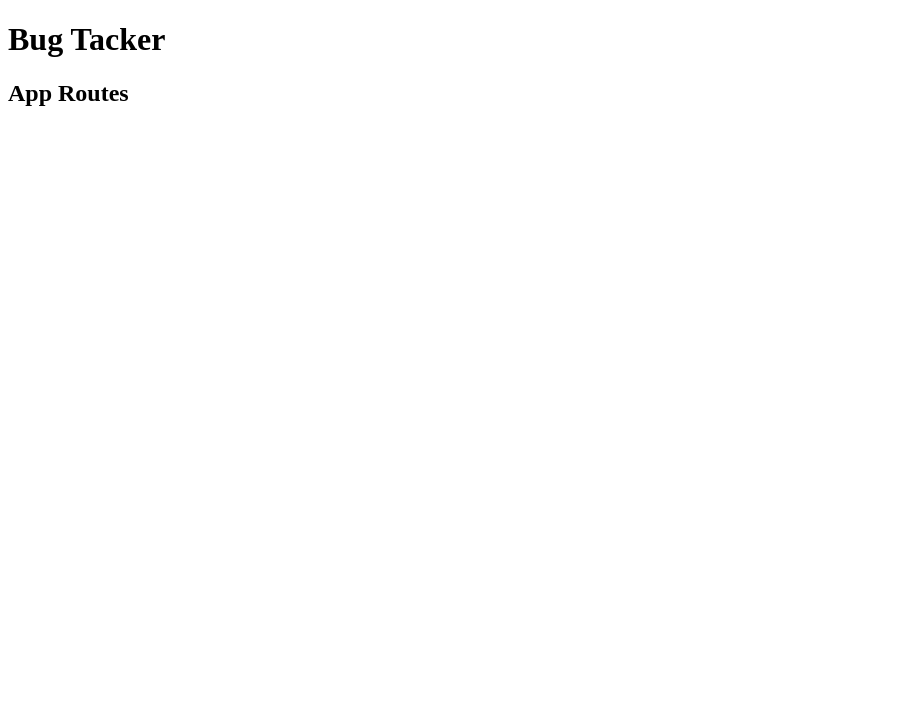
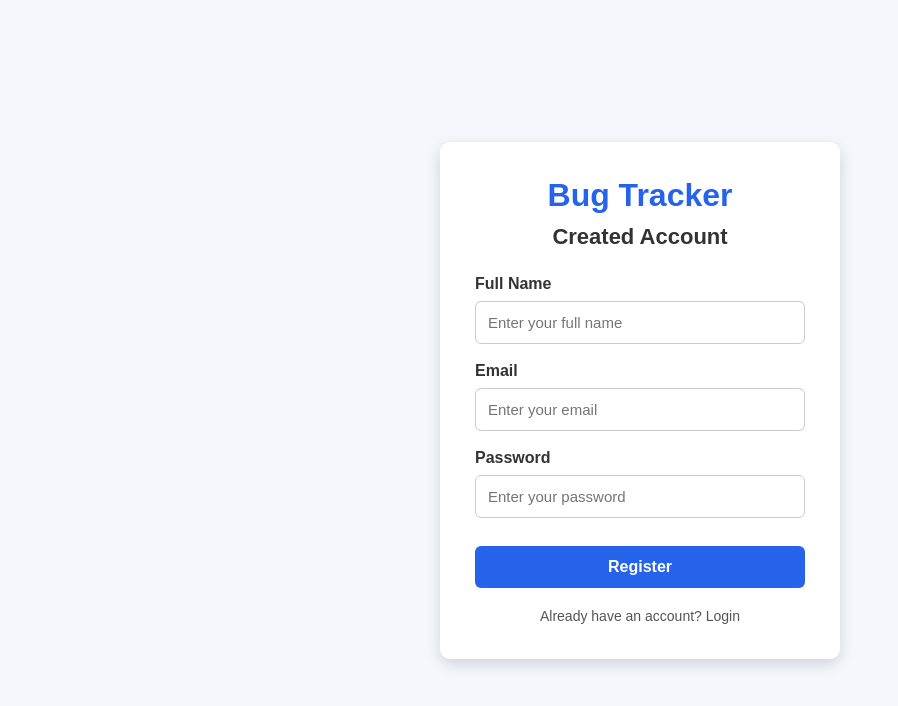
Before and after one commit to dixitaratanpara/bug-tracker, a React app in the folder frontend/: page /register in a window 1280 px wide. Shown: the top 706 px of the page, without its empty margins (0-898 px from the left). Built offline with nearby package versions, Linux system fonts and the light colour scheme; the HTML template or start-up script is replaced by a standard one.

Commit message:
complete frontend authentication module

```diff
--- a/frontend/src/App.jsx
+++ b/frontend/src/App.jsx
@@ -1,13 +1,7 @@
 import AppRoutes from "./routes/AppRoutes";
 
 function App() {
-  return (
-    <>
-    <h1>Bug Tacker</h1>
-      <AppRoutes />
-    </>
-  );
-
+  return <AppRoutes />;
 }
 
 export default App;
--- /dev/null
+++ b/frontend/src/components/ProtectedRoute.jsx
@@ -0,0 +1,13 @@
+import { Navigate } from "react-router-dom";
+
+function ProtectedRoute({children}){
+    const token = localStorage.getItem("token");
+
+    if(!token){
+        return<Navigate to="/login"/>;
+    }
+
+    return children;
+}
+
+export default ProtectedRoute;
--- a/frontend/src/main.jsx
+++ b/frontend/src/main.jsx
@@ -1,6 +1,7 @@
 import React from "react";
 import ReactDOM from "react-dom/client";
 import App from "./App.jsx";
+import "./style/global.css";
 
 ReactDOM.createRoot(document.getElementById("root")).render(
   <React.StrictMode>
--- /dev/null
+++ b/frontend/src/pages/Dashboard.jsx
@@ -0,0 +1,60 @@
+import { useEffect, useState } from "react";
+import { useNavigate } from "react-router-dom";
+
+
+function Dashboard() {
+
+    const navigate=useNavigate();
+
+    const [user, setUser] = useState(null);
+
+    useEffect(() => {
+        const storedUser = localStorage.getItem("user");
+
+        if (storedUser) {
+            setUser(JSON.parse(storedUser));
+        }
+    }, []);
+
+    const handleLogout=()=>{
+        localStorage.removeItem("token");
+        localStorage.removeItem("user");
+
+        alert("Logout Successful!!!");
+
+        navigate("/login");
+    };
+
+    return (
+        <div
+            style={{
+                padding: "40px",
+                fontFamily: "Arial",
+            }}
+        >
+            <h1>Bag Tracker Dashboard</h1>
+
+            {user ? (
+                <>
+                    <h2>Welcome,{user.name}</h2>
+
+                    <p>Email:{user.email}</p>
+
+                    <p>Role:{user.role}</p>
+
+                    <button onClick={handleLogout}
+                    style={{
+                        marginTop:"20px",
+                        padding:"10px 20px",
+                        cursor:"pointer",
+                    }}>LOGOUT</button>
+
+                </>
+            ) : (
+
+                <h2>NO USER FOUND</h2>)}
+        </div>
+    );
+}
+
+export default Dashboard;
--- /dev/null
+++ b/frontend/src/pages/Login.jsx
@@ -0,0 +1,106 @@
+import { useState } from "react";
+import { useNavigate } from "react-router-dom";
+import api from "../services/api";
+import "../style/auth.css";
+
+function Login() {
+
+  const navigate = useNavigate();
+
+  const [formData, setFormData] = useState({
+    email: "",
+    password: "",
+  });
+
+  const handleChange = (e) => {
+    setFormData({
+      ...formData,
+      [e.target.name]: e.target.value,
+    });
+  };
+
+  const handleSubmit = async (e) => {
+    e.preventDefault();
+    try {
+      const responce = await api.post("/auth/login", formData);
+
+      //save token
+      localStorage.setItem("token", responce.data.token);
+
+      //save user
+      localStorage.setItem("user",
+        JSON.stringify(responce.data.user)
+      );
+
+      alert("Login Successful!");
+
+      navigate("/dashboard");
+
+      console.log(responce);
+
+      // setFormData({
+      //   email: "",
+      //   password: "",
+      // });
+
+    }
+    catch (error) {
+      console.log(error.response?.data);
+
+      alert(error.response.data?.message || "Something went wrong");
+    }
+  };
+
+
+  return (
+    <div className="auth-container">
+      <div className="auth-card">
+
+        <h1>Bug Tracker</h1>
+
+        <h2>Login</h2>
+
+        <form onSubmit={handleSubmit}>
+
+          <div className="form-group">
+            <label>Email</label>
+
+            <input
+              type="email"
+              name="email"
+              placeholder="Enter your email"
+              value={formData.email}
+              onChange={handleChange}
+              required
+            />
+          </div>
+
+          <div className="form-group">
+            <label>Password</label>
+
+            <input
+              type="password"
+              name="password"
+              placeholder="Enter your password"
+              value={formData.password}
+              onChange={handleChange}
+              required
+            />
+          </div>
+
+          <button type="submit">
+            Login
+          </button>
+
+        </form>
+
+        <p className="bottom-text">
+          Don't have an account? Register
+        </p>
+
+      </div>
+    </div>
+  );
+}
+
+export default Login;
--- /dev/null
+++ b/frontend/src/pages/Register.jsx
@@ -0,0 +1,106 @@
+import { useState } from "react";
+import { useNavigate } from "react-router-dom";
+import api from "../services/api";
+import "../style/auth.css";
+
+
+function Register() {
+
+    const navigate = useNavigate();
+
+    const [formData, setFormData] = useState({
+        name: "",
+        email: "",
+        password: "",
+    });
+
+    const handleChange = (e) => {
+        setFormData({
+            ...formData,
+            [e.target.name]: e.target.value,
+        });
+    };
+
+    const handleSubmit = async (e) => {
+        e.preventDefault();
+        try {
+            const responce = await api.post("/auth/register", formData);
+
+            console.log(responce.data);
+
+            alert("Registration Successful!");
+
+            navigate("/login");
+
+            setFormData({
+                name: "",
+                email: "",
+                password: "",
+            });
+
+        }
+        catch (error) {
+            console.log(error.response.data);
+
+            alert(error.response.data.message);
+        }
+    };
+    return (
+        <div className="auth-container">
+
+            <div className="auth-card">
+
+                <h1>Bug Tracker</h1>
+
+                <h2>Created Account</h2>
+
+                <form onSubmit={handleSubmit}>
+
+                    <div className="form-group">
+                        <label>Full Name</label>
+                        <input type="text"
+                            name="name"
+                            placeholder="Enter your full name"
+                            value={formData.name}
+                            onChange={handleChange}
+                        ></input>
+                    </div>
+
+                    <div className="form-group">
+                        <label>Email</label>
+                        <input
+                            type="email"
+                            name="email"
+                            placeholder="Enter your email"
+                            value={formData.email}
+                            onChange={handleChange}
+                        />
+                    </div>
+
+                    <div className="form-group">
+                        <label>Password</label>
+                        <input
+                            type="password"
+                            name="password"
+                            placeholder="Enter your password"
+                            value={formData.password}
+                            onChange={handleChange}
+                        />
+                    </div>
+
+                    <button type="submit">
+                        Register
+                    </button>
+
+                </form>
+
+                <p className="bottom-text">
+                    Already have an account? Login
+                </p>
+            </div>
+
+        </div>
+    );
+}
+
+export default Register;
--- a/frontend/src/routes/AppRoutes.jsx
+++ b/frontend/src/routes/AppRoutes.jsx
@@ -1,6 +1,31 @@
-function AppRoutes(){
-    return <h2>App Routes</h2>;
+import { BrowserRouter, Routes, Route } from "react-router-dom";
 
+import Login from "../pages/Login";
+import Register from "../pages/Register";
+import Dashboard from "../pages/Dashboard";
+
+import ProtectedRoute from "../components/ProtectedRoute";
+
+function AppRoutes() {
+  return (
+    <BrowserRouter>
+      <Routes>
+        <Route path="/" element={<Login />} />
+
+        <Route path="/login" element={<Login />} />
+
+        <Route path="/register" element={<Register />} />
+
+        <Route
+          path="/dashboard"
+          element={
+            <ProtectedRoute>
+              <Dashboard />
+            </ProtectedRoute>}
+        />
+      </Routes>
+    </BrowserRouter>
+  );
 }
 
 export default AppRoutes;
--- /dev/null
+++ b/frontend/src/services/api.js
@@ -0,0 +1,7 @@
+import axios from "axios";
+
+const api=axios.create({
+    baseURL:"http://localhost:5000/api",
+});
+
+export default api;
--- /dev/null
+++ b/frontend/src/style/auth.css
@@ -0,0 +1,114 @@
+.auth-container {
+  width: 100%;
+  min-height: 100vh;
+
+  display: flex;
+  justify-content: center;
+  align-items: center;
+
+  background: #f4f7fb;
+}
+
+.auth-card {
+  width: 400px;
+  background: #ffffff;
+
+  padding: 35px;
+
+  border-radius: 10px;
+
+  box-shadow: 0 5px 15px rgba(0, 0, 0, 0.15);
+}
+
+.auth-card h1 {
+  text-align: center;
+  color: #2563eb;
+
+  margin-bottom: 10px;
+}
+
+.auth-card h2 {
+  text-align: center;
+
+  margin-bottom: 25px;
+
+  font-size: 22px;
+  color: #333;
+}
+
+.form-group {
+  display: flex;
+  flex-direction: column;
+
+  margin-bottom: 18px;
+}
+
+.form-group label {
+  margin-bottom: 8px;
+
+  font-weight: 600;
+  color: #333;
+}
+
+.form-group input {
+  width: 100%;
+
+  padding: 12px;
+
+  border: 1px solid #ccc;
+  border-radius: 6px;
+
+  outline: none;
+
+  font-size: 15px;
+
+  transition: border-color 0.3s ease;
+}
+
+.form-group input:focus {
+  border-color: #2563eb;
+}
+
+.auth-card button {
+  width: 100%;
+
+  padding: 12px;
+
+  border: none;
+  border-radius: 6px;
+
+  background: #2563eb;
+  color: white;
+
+  font-size: 16px;
+  font-weight: 600;
+
+  cursor: pointer;
+
+  transition: background 0.3s ease;
+
+  margin-top: 10px;
+}
+
+.auth-card button:hover {
+  background: #1d4ed8;
+}
+
+.bottom-text {
+  margin-top: 20px;
+
+  text-align: center;
+  color: #555;
+
+  font-size: 14px;
+}
+
+.bottom-text span {
+  color: #2563eb;
+  font-weight: 600;
+  cursor: pointer;
+}
+
+.bottom-text span:hover {
+  text-decoration: underline;
+}
--- /dev/null
+++ b/frontend/src/style/global.css
@@ -0,0 +1,23 @@
+*{
+    margin: 0;
+    padding: 0;
+    box-sizing: border-box;
+}
+body{
+    font-family: Arial, Helvetica, sans-serif;
+    background: #f4f7fb;
+    color: #222;
+}
+a {
+  text-decoration: none;
+  color: inherit;
+}
+
+button {
+  cursor: pointer;
+}
+
+input,
+button {
+  font-family: inherit;
+}
```
Also changed, not shown: frontend/src/pages/NotFound.jsx (added), frontend/src/style/dashboard.css (added), 1 other file (tests, documents, lock files or other folders).
